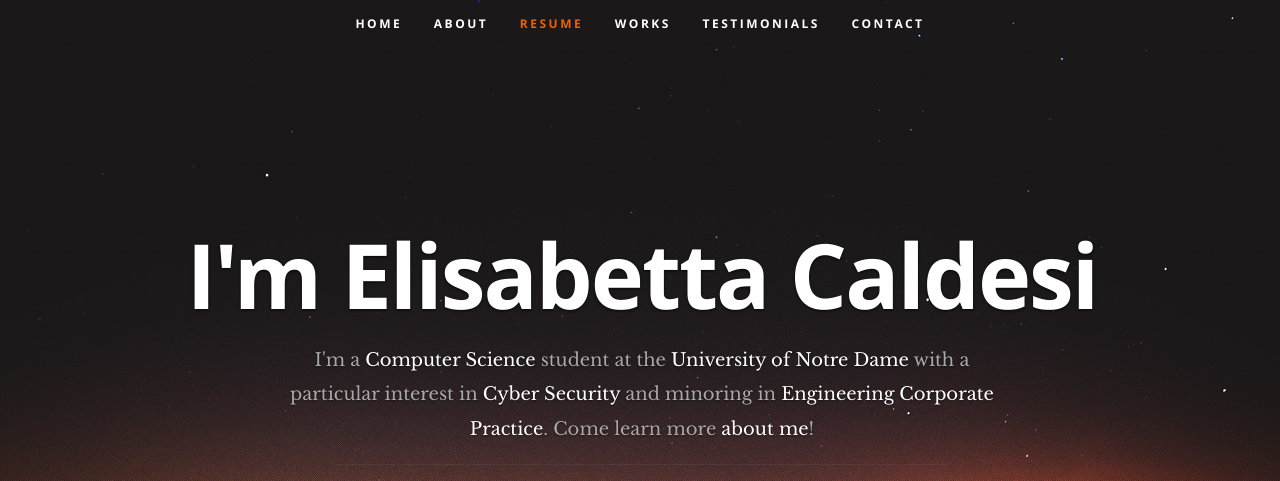
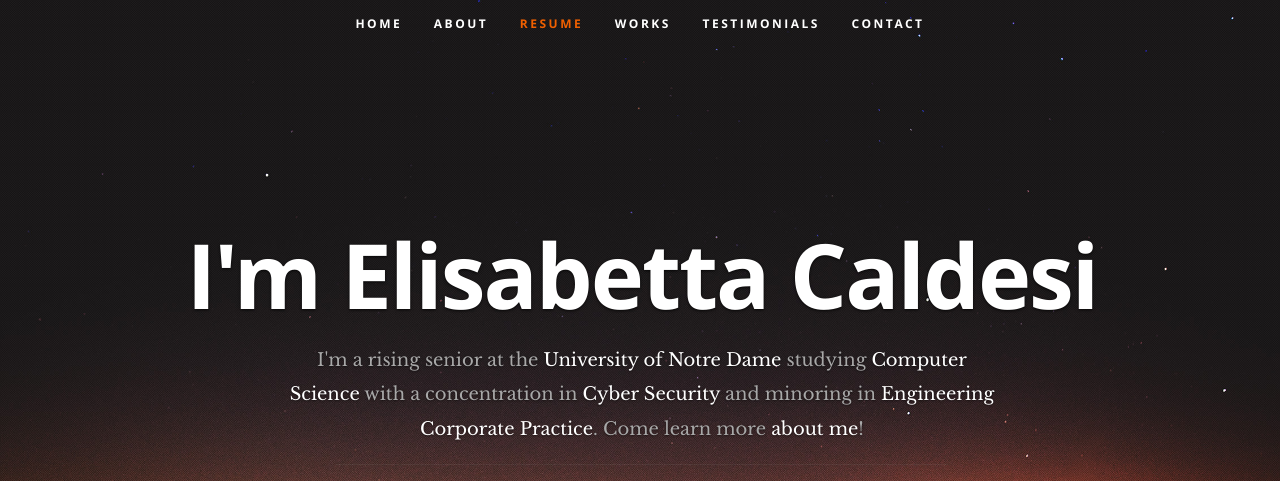
Before and after one commit to ecaldesi/ecaldesi.github.io, a plain HTML site: page index.html in a window 1280 px wide. Shown: the top 481 px of the page. Drawn offline with nearby package versions, Linux system fonts and the light colour scheme.

Commit message:
about me update

```diff
--- a/index.html
+++ b/index.html
@@ -53,7 +53,7 @@
       <div class="row banner">
          <div class="banner-text">
             <h1 class="responsive-headline">I'm Elisabetta Caldesi</h1>
-            <h3>I'm a <span>Computer Science </span> student at the <span> University of Notre Dame </span> with a particular interest in
+            <h3>I'm a rising senior at the <span> University of Notre Dame </span> studying <span>Computer Science </span> with a concentration in
             <span> Cyber Security </span> and minoring in <span> Engineering Corporate Practice</span>. Come learn more
             <a class="smoothscroll" href="#about">about me</a>! </h3>
             <hr />
```
